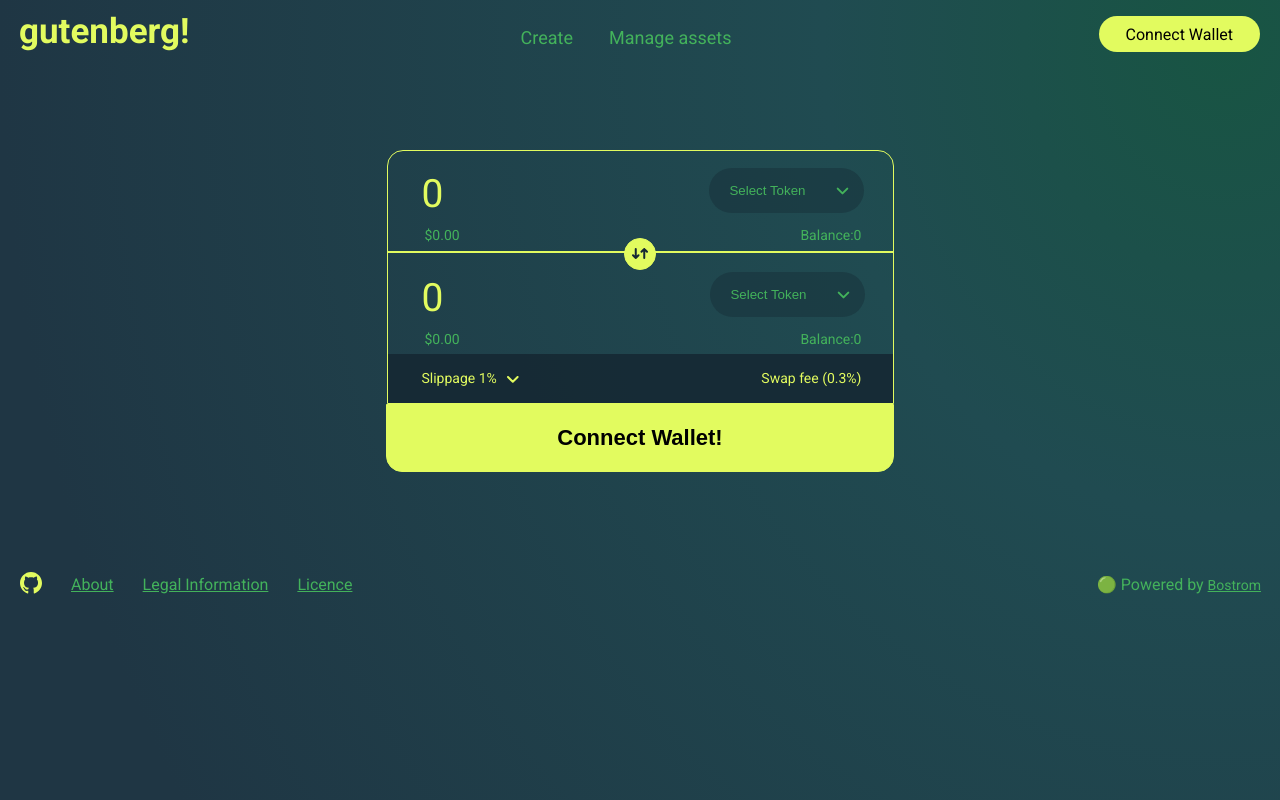
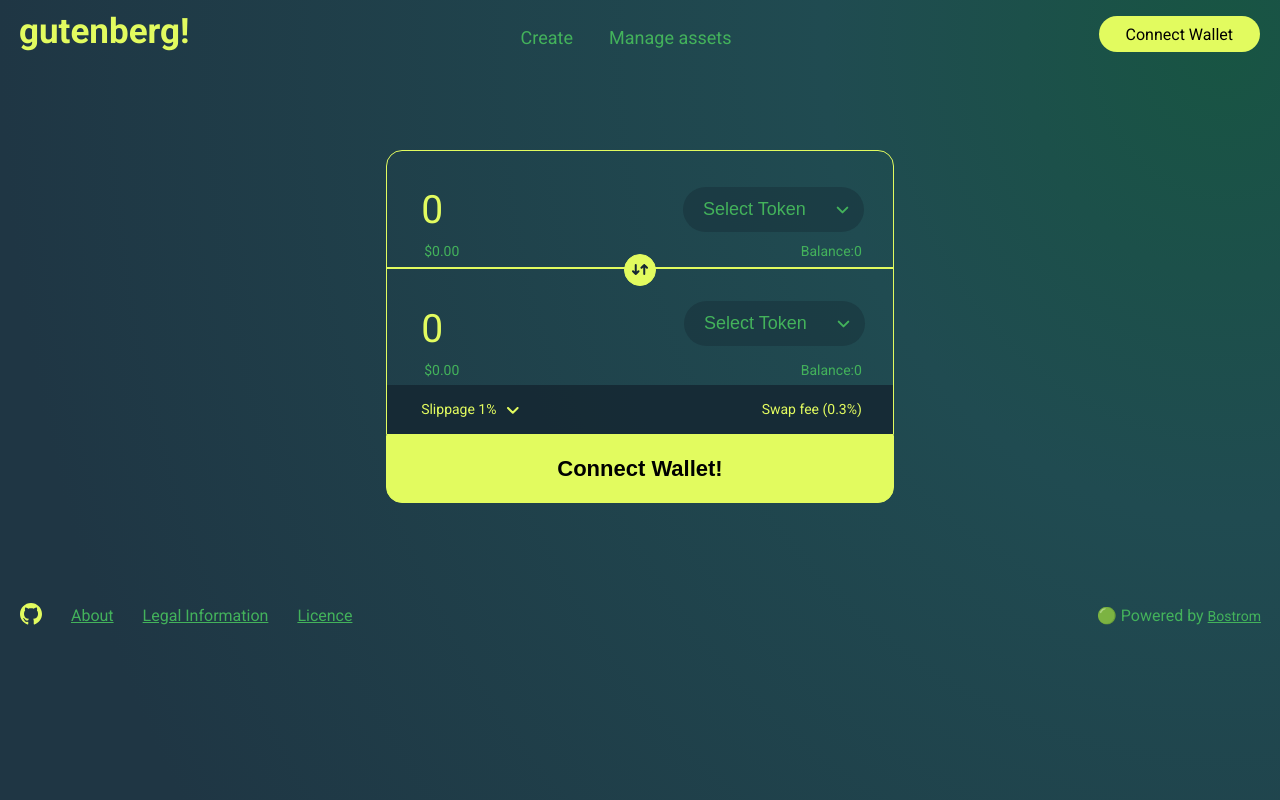
Before and after one commit to diekuche/gutenberg, a React (Create React App) app: page /swap in a window 1280 px wide. Built offline with nearby package versions, Linux system fonts and the light colour scheme.

Commit message:
swap refix

```diff
--- a/src/components/Swap/Swap.module.css
+++ b/src/components/Swap/Swap.module.css
@@ -37,16 +37,17 @@
   color: #43b25b;
   border: 0;
   background-color: rgba(22, 40, 51, 0.4);
-  margin: 17px 29px 0px 123px;
+  margin: 36px 29px 0px 123px;
   padding: 0px 0px 0px 20px;
   align-items: center;
   justify-content: center;
   max-height: 45px;
+  font-size: 18px;
 }
 .lowerprice {
   font-size: 39px;
   color: #e2fb5f;
-  margin: 0px 110px 0px 0px;
+  margin: 15px 110px 0px 0px;
   padding: 5px 33px 0px 34px;
 }
 .lowerselect {
@@ -55,11 +56,12 @@
   color: #43b25b;
   border: 0;
   background-color: rgba(22, 40, 51, 0.4);
-  margin: 2px 28px 0px 0px;
+  margin: 15px 28px 0px 0px;
   padding: 0px 0px 0px 20px;
   align-items: center;
   justify-content: center;
   max-height: 45px;
+  font-size: 18px;
 }
 .downarrow {
   padding: 0px 15px 0px 30px;
@@ -73,7 +75,7 @@
 .priceup {
   font-size: 39px;
   color: #e2fb5f;
-  margin: 0px 110px 0px 0px;
+  margin: 16px 84px 0px 0px;
   padding: 20px 33px 0px 34px;
 }
 .pricedown {
```
